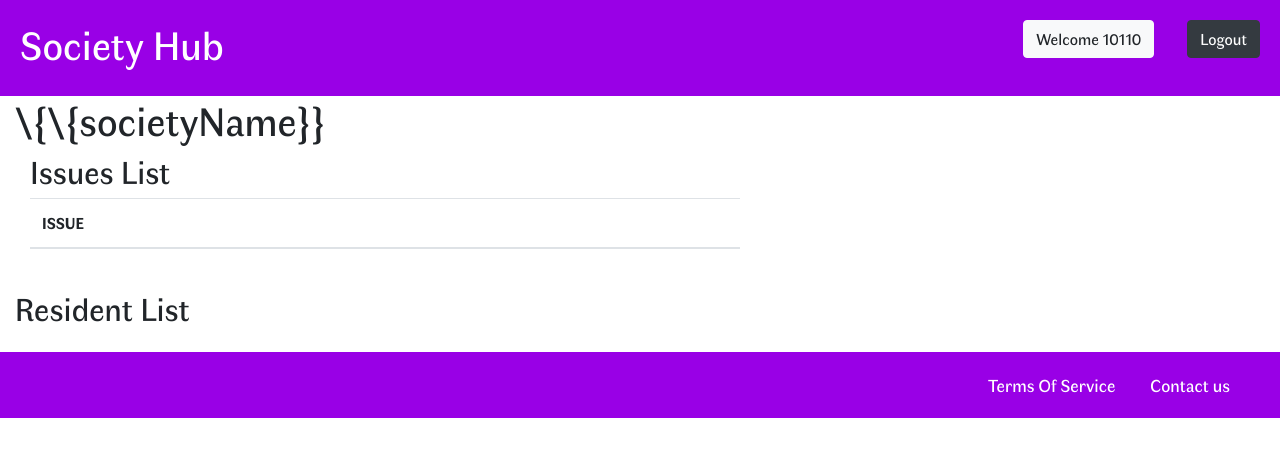
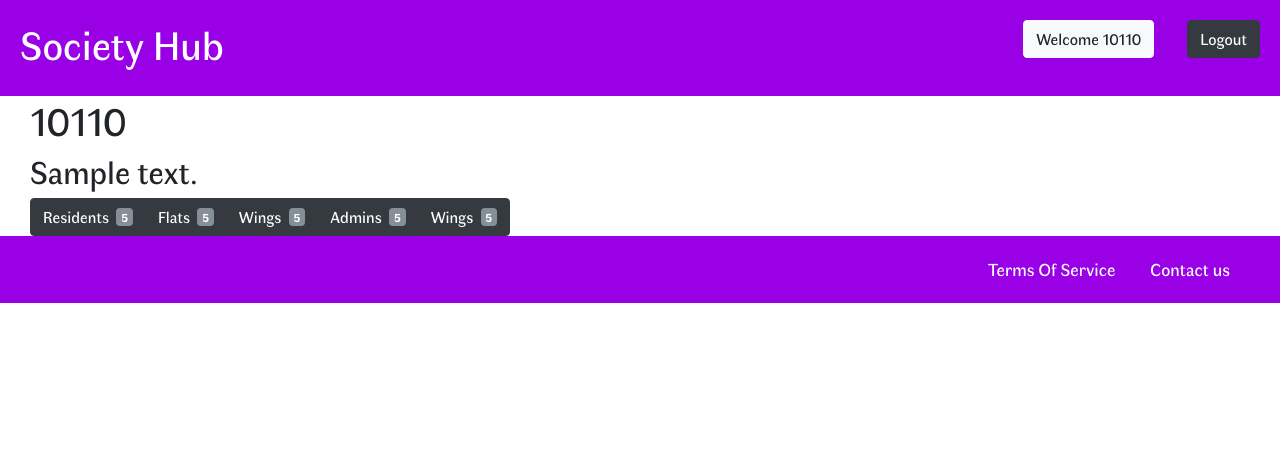
Before and after one commit to AmeyaDaddikar/Society-Management, a Flask app: template App/templates/admin/adminpage.html in a window 1280 px wide. Shown: the top 457 px of the page. Run offline with Flask 2, Linux system fonts and the light colour scheme; a user stored in the database is signed in; tables that the repository leaves empty hold one stand-in row (values such as "Sample post"); the template is opened without the code that fills it: most values are stand-ins (such as "Sample title", 1, 10 or a date in 2020); lists and menus that the app fills with data are empty; some libraries are stand-ins or nearby versions.

Commit message:
1. FIXED MAINTENANCE PAGE 2. ADDED ADMIN LOGIN AND ADMIN HOMEPAGE 3. ADDED DECORATORS THAT WILL RESTRICT PAGES TO LOGGED IN USERS ONLY

```diff
--- a/App/routes.py
+++ b/App/routes.py
@@ -1,4 +1,5 @@
 import json, os, datetime
+from functools import wraps
 from flask import render_template, request, flash, redirect, url_for, make_response, session, jsonify
 from werkzeug.utils import secure_filename
 from . import app, allowed_file
@@ -11,15 +12,33 @@ except Exception as e:
 	print(e)
 	exit()
 
+def user_login_required(f):
+	@wraps(f)
+	def decorated_function(*args, **kwargs):
+		if 'mainPage' not in session or session['mainPage'] != '/dashboard':
+			flash('Login to access user pages.')
+			return redirect(url_for('index'))
+		return f(*args, **kwargs)
+	return decorated_function
+
+def admin_login_required(f):
+	@wraps(f)
+	def decorated_function(*args, **kwargs):
+		if 'mainPage' not in session or session['mainPage'] != '/admin':
+			flash('Admin login required to complete the request.')
+			return redirect(url_for('index'))
+		return f(*args, **kwargs)
+	return decorated_function
+
 @app.route('/', methods=['GET', 'POST'])
 def index():
 	loginForm = LoginForm(request.form)
 	if request.method == 'POST':
 		if loginForm.validate_on_submit():
 			if loginForm.accType.data == 'FlatAcc':
-				return redirect(url_for('userDashboard'))
+				return redirect(url_for('index'))
 			else:
-				pass
+				return redirect(url_for('adminPage'))
 				#to-do: REDIRECT TO ADMIN PAGE
 		else:
 			for error in loginForm.errors.values():
@@ -28,8 +47,14 @@ def index():
 	return render_template('index.html', form=loginForm)
 
 @app.route('/admin', methods=['GET'])
+@admin_login_required
 def adminPage():
-	return render_template('admin/adminpage.html')
+	addressQuery = "SELECT * FROM society WHERE society_id=%d" % (session['societyId'])
+	CURSOR.execute(addressQuery)
+	addressRes = CURSOR.fetchone()
+	address = [str(addressRes[2]), str(addressRes[3]), str(addressRes[4]), str(addressRes[5])]
+	address = ', '.join(address) + '.'
+	return render_template('admin/adminpage.html', address=address)
 
 @app.route('/logout', methods=['GET'])
 def logout():
@@ -37,6 +62,7 @@ def logout():
 	return redirect(url_for('index'))
 
 @app.route('/refreshNotices', methods=['GET'])
+@user_login_required
 def getNoticeList():
 
 	noticeQuery = "SELECT * FROM notices \
@@ -51,22 +77,32 @@ def getNoticeList():
 
 
 @app.route('/dashboard', methods=['GET'])
+@user_login_required
 def userDashboard():
 	return render_template('user/userdashboard.html')
 
 @app.route('/bills')
+@user_login_required
 def userBill():
-	#billQuery = 'SELECT * FROM '
+	categories = {'WATER CHARGES':3, 'PROPERTY TAX':4, 'ELECTRICITY CHARGES':5, 'SINKING FUNDS':6, 'PARKING CHARGES':7, 'NOC':8, 'INSURANCE':9, 'OTHER':10}
+
 	billListQuery = "SELECT due_date, amount, bill_num \
 					FROM maintenance_bill \
 					WHERE flat_id='%d'\
 					ORDER BY due_date DESC" % (session['flatId'])
 
 	CURSOR.execute(billListQuery)
-	latest_bill = CURSOR.fetchone()
-	billList = [{'date': date, 'amount': amount} for (date, amount) in CURSOR.fetchall()]
+	billList = CURSOR.fetchall()
+	latest_bill = billList[0]
+	billList = [{'date': bill[0], 'amount': bill[1]} for bill in billList]
 
-	categories = ['WATER CHARGES', 'PROPERTY TAX', 'ELECTRICITY CHARGES', 'SINKING FUNDS', 'PARKING CHARGES', 'NOC', 'INSURANCE', 'OTHER']
+	if len(billList) <= 0:
+		currBill = {}
+		currBill['date']    = 'N.A.'
+		currBill['entries'] = [{'category': x, 'cost': 0} for x in categories]
+		currBill['amount']  = 0
+		return render_template('user/userbillpage.html', currBill=currBill, billList=billList)
+
 
 	if len(request.args) <= 0:
 		currBillQuery = "SELECT * FROM maintenance_bill WHERE bill_num=%d" % (latest_bill[2])
@@ -74,19 +110,23 @@ def userBill():
 		day   = request.args.get('dd')
 		month = request.args.get('mm')
 		year  = request.args.get('yyyy')
-		currBillQuery = "SELECT * FROM maintenance_bill WHERE due_date='%s'" % ('-'.join((year, month, day)))
+
+		billDate      = '-'.join((year, month, day))
+		currBillQuery = "SELECT * FROM maintenance_bill WHERE due_date='%s'" % (billDate)
+
 
 	CURSOR.execute(currBillQuery)
 	currBillResult = CURSOR.fetchone()
 	currBill = {}
 	currBill['date'] = currBillResult[11]
-	currBill['entries'] = [{'category':'WATER CHARGES', 'cost':300},{'category':'PROPERTY TAX', 'cost':1000},{'category':'ELEC CHARGES', 'cost': 400}]
-	currBill['amount'] = 2700
+	currBill['entries'] = [ { 'category' : x, 'cost' : float(currBillResult[categories[x]])} for x in categories]
+	currBill['amount'] = currBillResult[12]
 
-	#billList = [{'date': currBill['date'], 'amount': currBill['amount']},{'date': "6/2016", 'amount':2500}, {'date':"5/2016", 'amount':2550}]
+	print(currBill['entries'])
 	return render_template('user/userbillpage.html', currBill=currBill, billList=billList)
 
 @app.route('/profile')
+@user_login_required
 def userProfile():
 		ownerNameQuery = "SELECT owner_name, pending_dues FROM account WHERE acc_name='%s'" % (session['accName'])
 		CURSOR.execute(ownerNameQuery)
@@ -102,6 +142,7 @@ def userProfile():
 		return render_template('user/userprofile.html', ownerName = ownerName, resList = resList, pendingDues = pendingDues)
 
 @app.route('/editDetails', methods=['POST'])
+@user_login_required
 def updateUserDetails():
 	#DO ALL DATABASE UPDATES HERE
 	for key in request.form.keys():
@@ -134,6 +175,7 @@ def updateUserDetails():
 	return redirect(url_for('userProfile'))
 
 @app.route('/issues', methods=['GET', 'POST'])
+@user_login_required
 def getComplaints():
 	#get the POST DATA from forms if submitted
 	if(request.method == 'POST'):
@@ -180,6 +222,7 @@ def getComplaints():
 
 
 @app.route('/editProfileImage', methods=['POST'])
+@user_login_required
 def uploadProfileImage():
 	if 'profImage' in request.files:
 		profImage = request.files['profImage']
--- a/App/static/js/userBill.js
+++ b/App/static/js/userBill.js
@@ -1,8 +1,8 @@
 $("#billHistory").ready(function(){
 
 	$("#prevBills").children().click(function(event){
-		let date = $(this).children().eq(0).text().trim().split("/");
-		console.log($.param({'mm':date[0],'yyyy':date[1]}));
-		window.location.href = "/bills?" + $.param({'mm':date[0],'yyyy':date[1]});
+		let date = $(this).children().eq(0).text().trim().split("-");
+		console.log($.param({'yyyy':date[0],'mm':date[1], 'dd':date[2]}));
+		window.location.href = "/bills?" + $.param({'yyyy':date[0],'mm':date[1], 'dd':date[2]});
 	});
 });
--- a/App/templates/admin/adminpage.html
+++ b/App/templates/admin/adminpage.html
@@ -1,39 +1,30 @@
 {% extends "base.html" %}
 
 {% block headIncludes %}
-
+	<link rel="stylesheet" href="static/css/adminpage_layout.css">
 	{% block adminPageIncludes %}{% endblock %}
 
 {% endblock %}
 
 {% block content %}
+
 <div class="container-fluid">
-	<h1>\{\{societyName}}</h1>
-	<div class="container row">
-		<div class="col-md-8">
-			<h2>Issues List</h2>
-			<table class="table">
-				<thead>
-					<tr>
-						<th>ISSUE</th>
-						<th></th>
-					</tr>
-				</thead>
-				<tbody>
-					<tr>
-						<td></td>
-					</tr>
-				</tbody>
-			</table>
-		</div>
-		<div class="col-md-4">
-
+	<div class=" container-fluid society-details-div">
+		<h1>{{ session['societyName'] }}</h1>
+		<h2>
+			{{ address }}
+		</h2>
+		<div style="overflow-x: auto;">
+			<div class="btn-group">
+				<button type="button" class="btn btn-dark">Residents &nbsp;<span class="badge badge-secondary">5</span></button>
+				<button type="button" class="btn btn-dark">Flats     &nbsp;<span class="badge badge-secondary">5</span></button>
+				<button type="button" class="btn btn-dark">Wings     &nbsp;<span class="badge badge-secondary">5</span></button>
+				<button type="button" class="btn btn-dark">Admins    &nbsp;<span class="badge badge-secondary">5</span></button>
+				<button type="button" class="btn btn-dark">Wings     &nbsp;<span class="badge badge-secondary">5</span></button>
+			</div>
 		</div>
 	</div>
-				<h2>Resident List</h2>
-			<table class="table">
-
-			</table>
 
 </div>
+
 {% endblock %}
--- a/App/templates/base.html
+++ b/App/templates/base.html
@@ -60,7 +60,7 @@
 			<!-- IF THE USER ARGUMENT IS P:ASSED< A USER NAME AND LOGO WILL APPEAR-->
 			{% if 'ownerName' in session %}
 			<div class="col-md-5">
-				<a class="btn btn-light float-right" style="margin-bottom: 10px;" href="/dashboard" id="userIcon">Welcome {{ session['ownerName'] }}</a>
+				<a class="btn btn-light float-right" style="margin-bottom: 10px;" href="{{ session['mainPage'] }}" id="userIcon">Welcome {{ session['ownerName'] }}</a>
 			</div>
 			<div class="col-md-1">
 				<a class="btn btn-dark float-right" href="/logout">Logout</a>
```
Also changed, not shown: App/forms.py (+13 -5 lines).
